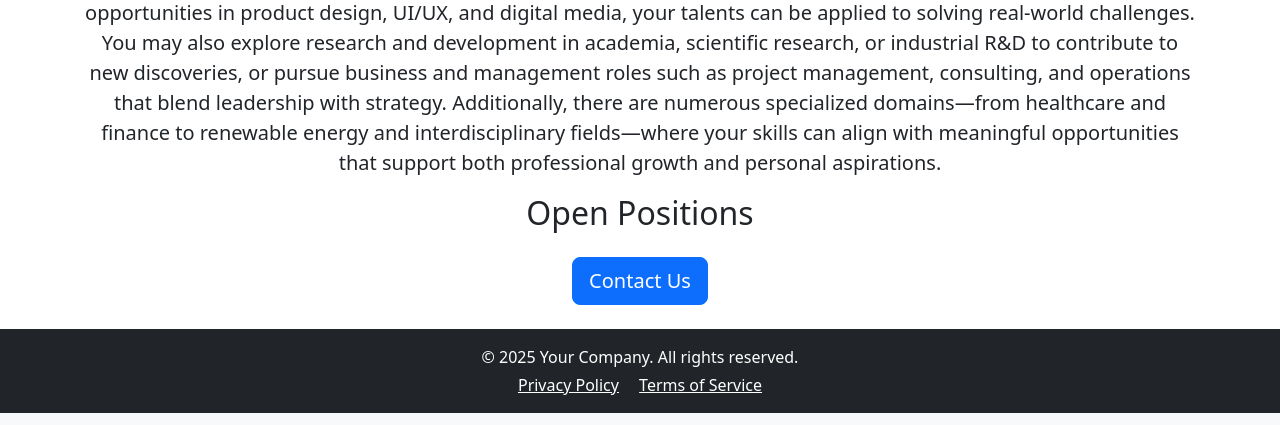
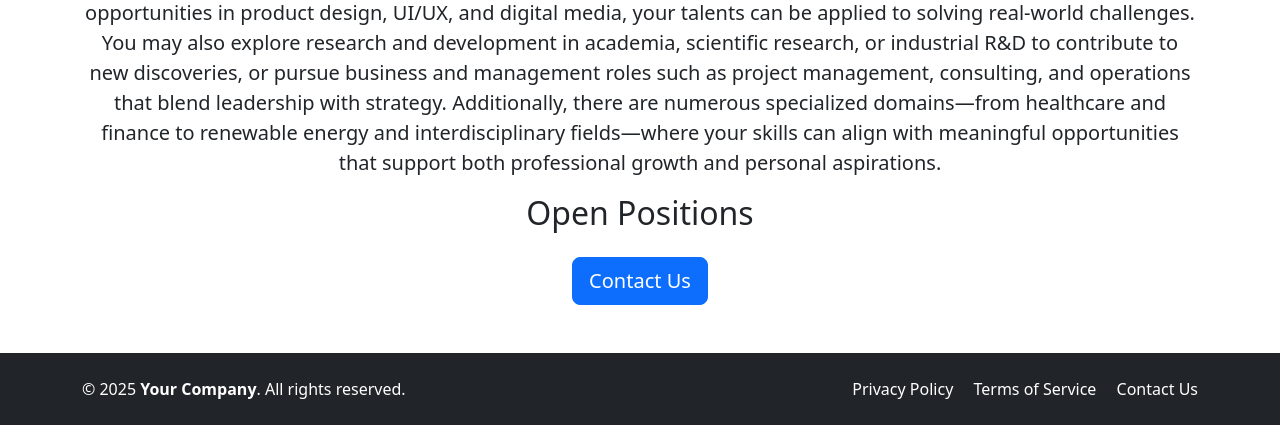
Before and after one commit to SujendraNayak/Carrier-website, a Flask app: template templates/home.html in a window 1280 px wide. Shown: the part 1058-1483 px from the top of the page. Run offline with Flask 3, Linux system fonts and the light colour scheme; the template is opened without the code that fills it, so the values that code supplies are empty; parts of the project's set-up code (start-up, migrations or seed data) failed here and were passed over.

Commit message:
`Refactor footer.html template: update layout and content`

```diff
--- a/templates/footer.html
+++ b/templates/footer.html
@@ -1,7 +1,17 @@
-<footer class="bg-dark text-white text-center py-3 mt-4">
+<footer class="bg-dark text-white py-4 mt-5">
   <div class="container">
-    <p class="mb-1">&copy; 2025 Your Company. All rights reserved.</p>
-    <a href="/privacy" class="text-white me-3">Privacy Policy</a>
-    <a href="/terms" class="text-white">Terms of Service</a>
+    <div class="row align-items-center">
+      <!-- Left Side -->
+      <div class="col-md-6 text-center text-md-start mb-2 mb-md-0">
+        <p class="mb-0">&copy; 2025 <strong>Your Company</strong>. All rights reserved.</p>
+      </div>
+
+      <!-- Right Side -->
+      <div class="col-md-6 text-center text-md-end">
+        <a href="/privacy" class="text-white text-decoration-none me-3">Privacy Policy</a>
+        <a href="/terms" class="text-white text-decoration-none me-3">Terms of Service</a>
+        <a href="/contact" class="text-white text-decoration-none">Contact Us</a>
+      </div>
+    </div>
   </div>
 </footer>
```
